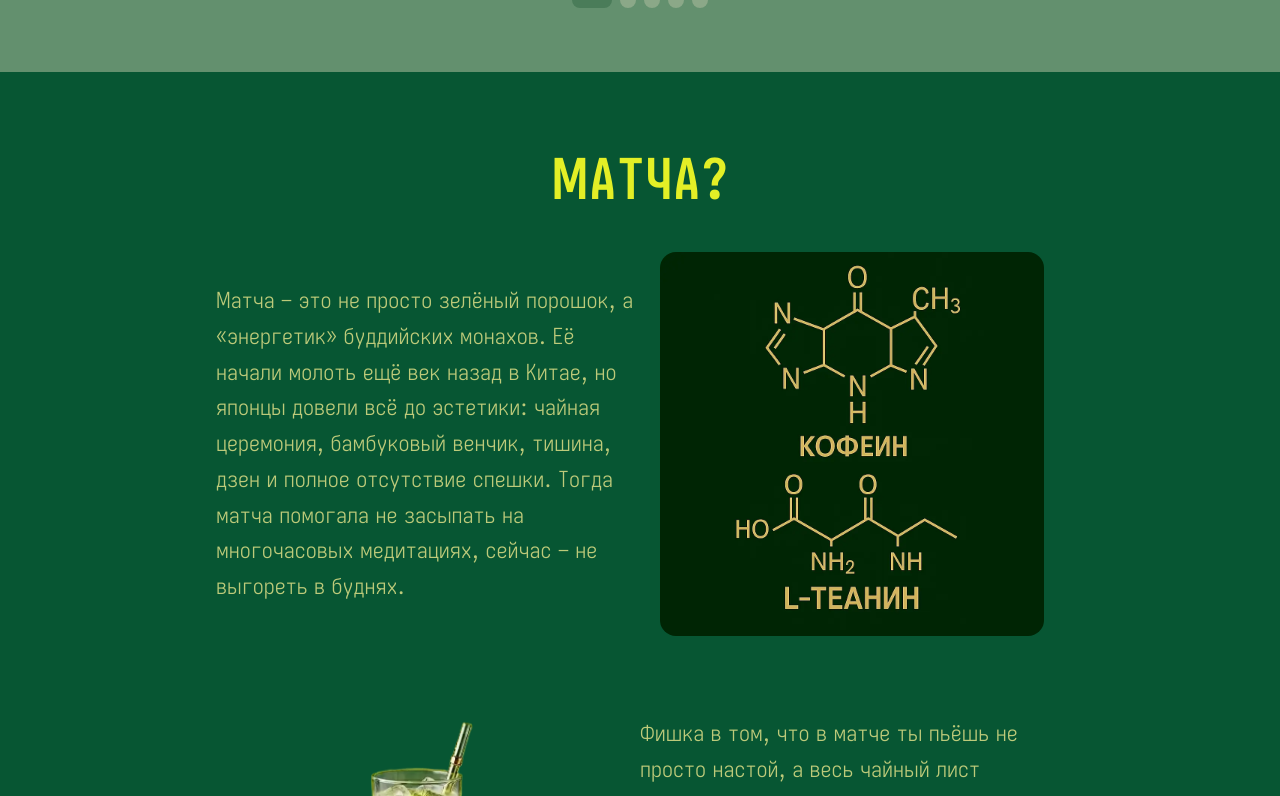
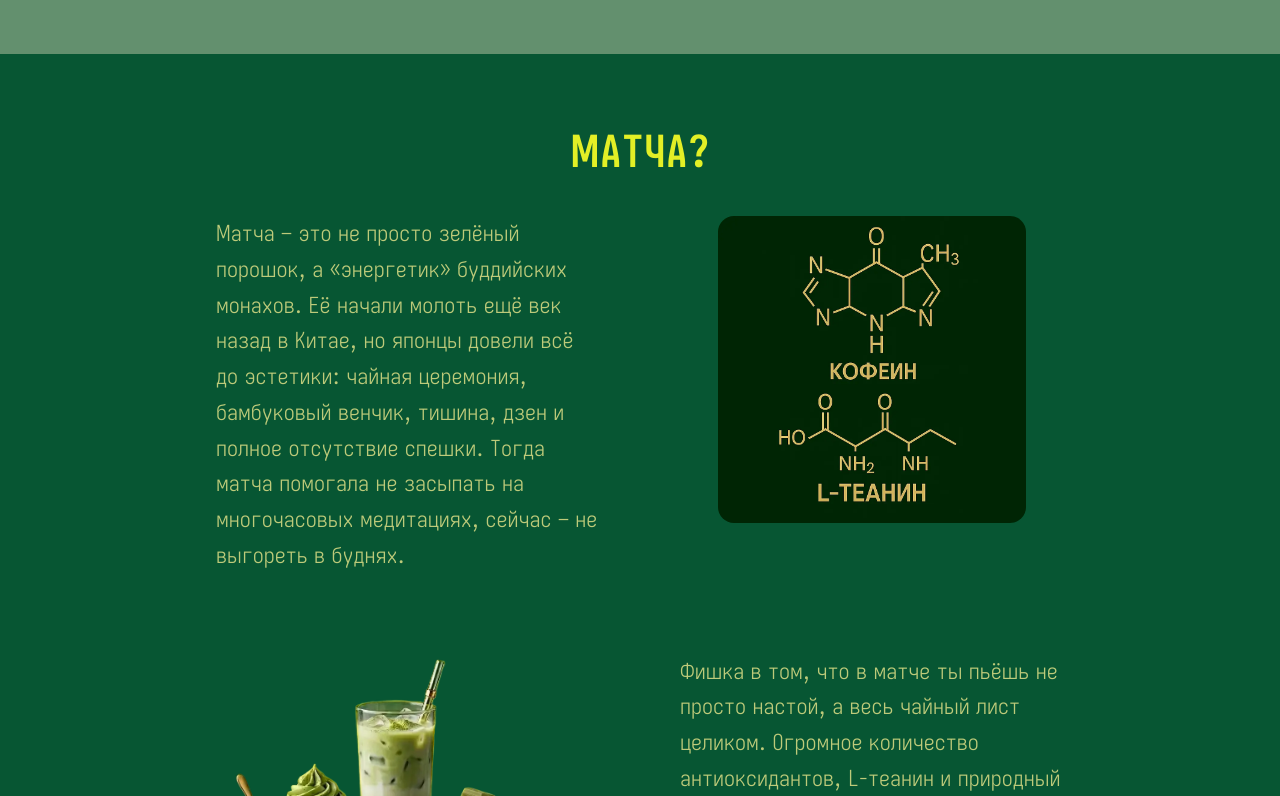
Before and after one commit to bavayra/matcha-cafe, a React (Vite) app: page / in a window 1280 px wide. Shown: the part 1664-2460 px from the top of the page. Built offline with nearby package versions, Linux system fonts and the light colour scheme; the HTML template or start-up script is replaced by a standard one.

Commit message:
style/refactor: created a css class for History's carousel  imgs' sizes and reused it across the project whilst corrected imgs' sizes. For 1280+ screens, added a gap-x. For 1536, increased max-w of the section's container

```diff
--- a/src/components/History/History.tsx
+++ b/src/components/History/History.tsx
@@ -33,18 +33,18 @@ export default function History() {
 
   return (
     <section id="history" className="py-16 bg-[var(--green-main)]">
-      <div className="max-w-lg md:max-w-2xl lg:max-w-4xl mx-auto px-6">
+      <div className="max-w-lg md:max-w-2xl lg:max-w-4xl mx-auto px-6 2xl:max-w-6xl">
         <h2 className="section-title font-bold text-center text-[var(--yellow-main)] mb-8">
           МАТЧА?
         </h2>
 
-        <div className="grid grid-cols-1 lg:grid-cols-2 gap-y-6 md:gap-y-10  lg:gap-y-20">
+        <div className="grid grid-cols-1 lg:grid-cols-2 gap-y-6 md:gap-y-10  lg:gap-y-20 xl:gap-x-20">
           <div className="flex items-center order-1 lg:order-none">
             <p className="font-light text-center md:text-left leading-relaxed text-[var(--yellow-text)] history-font-size">
               {blocks[0].text}
             </p>
           </div>
-          <div className="relative w-full max-w-[70vw] md:max-w-[48vw] lg:max-w-[30vw] mx-auto aspect-square overflow-hidden order-2 lg:order-none rounded-2xl ">
+          <div className="relative w-full history-carousel-img mx-auto aspect-square overflow-hidden order-2 lg:order-none rounded-2xl ">
             {carouselImages.map((src, idx) => (
               <img
                 key={idx}
--- a/src/index.css
+++ b/src/index.css
@@ -177,6 +177,9 @@
     color: var(--yellow-main);
     margin-bottom: 1.5rem;
   }
+  .history-carousel-img {
+    width: 70vw;
+  }
 }
 
 /* ── Utilities ── */
@@ -208,7 +211,6 @@
 }
 
 @media (min-width: 600px) {
-  :root {
   .section-title {
     font-size: 3.5rem;
   }
@@ -223,10 +225,23 @@
     font-size: 1.375rem;
   }
 }
+.history-carousel-img {
+  width: 48vw;
+}
+
+@media (min-width: 1024px) {
+  .history-carousel-img {
+    width: 30vw;
+  }
+}
+
+@media (min-width: 1280px) {
+  .history-carousel-img {
+    width: 24vw;
+  }
 }
 
 @media (min-width: 2460px) {
-  :root {
   .bg-img-right {
     margin-right: 30rem;
   }
@@ -260,5 +275,7 @@
   #drink-description {
     font-size: 1.3rem;
   }
+  .history-carousel-img {
+    width: 16vw;
   }
 }
```
Lines whose indentation alone changed are shown as unchanged.
